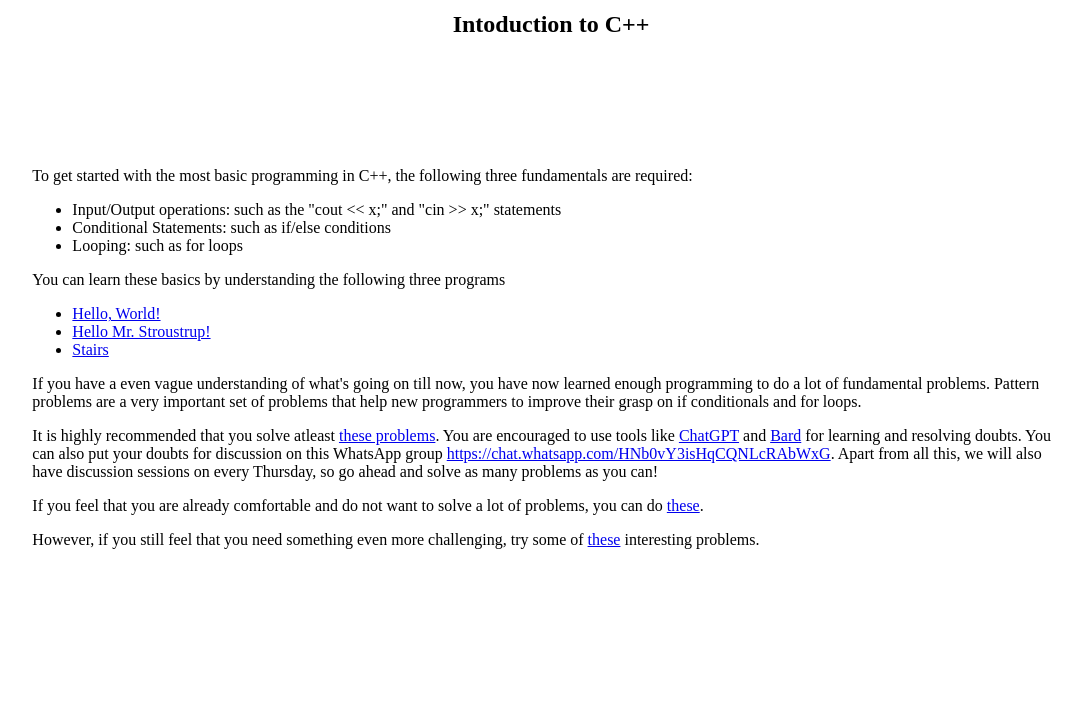
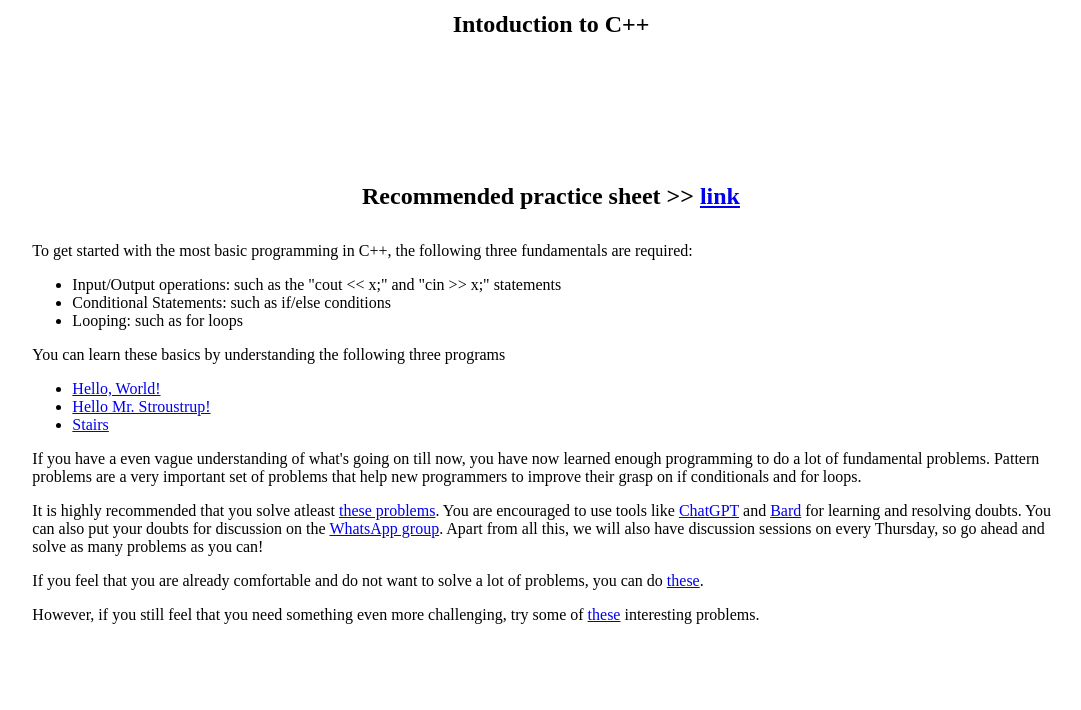
Before and after one commit to suryaanshrai/codeclub, a plain HTML site: page week0/index.html in a window 1280 px wide. Shown: the part 90-800 px from the top of the page, without its empty margins (89-1170 px from the left). Drawn offline with Linux system fonts and the light colour scheme.

Commit message:
Added practice sheet on top

```diff
--- a/week0/index.html
+++ b/week0/index.html
@@ -55,6 +55,8 @@
     <h3>Week 0</h3>
     <h4>Intoduction to C++</h4>
     <div class="section">
+        <h4>Recommended practice sheet >> <a target="_blank"
+             href="https://takeuforward.org/strivers-a2z-dsa-course/must-do-pattern-problems-before-starting-dsa" >link</a></h4>
         <p>To get started with the most basic programming in C++, the following three fundamentals are required:</p>
         <ul>
             <li>Input/Output operations: such as the "cout << x;" and "cin >> x;" statements</li>
@@ -79,7 +81,7 @@
             href="https://takeuforward.org/strivers-a2z-dsa-course/must-do-pattern-problems-before-starting-dsa/">these problems</a>.
             You are encouraged to use tools like <a href="https://chat.openai.com/" target="_blank">ChatGPT</a> and
             <a href="https://bard.google.com/" target="_blank">Bard</a> for learning and resolving doubts. You can also put your
-            doubts for discussion on this WhatsApp group <a href="https://chat.whatsapp.com/HNb0vY3isHqCQNLcRAbWxG">https://chat.whatsapp.com/HNb0vY3isHqCQNLcRAbWxG</a>.
+            doubts for discussion on the <a href="https://chat.whatsapp.com/HNb0vY3isHqCQNLcRAbWxG">WhatsApp group</a>.
             Apart from all this, we will also have discussion sessions on every Thursday, so go ahead and solve as many problems as you can!
         </p>
         <p>If you feel that you are already comfortable and do not want to solve a lot of problems, you can do <a href="#simple">these</a>.</p>
```
